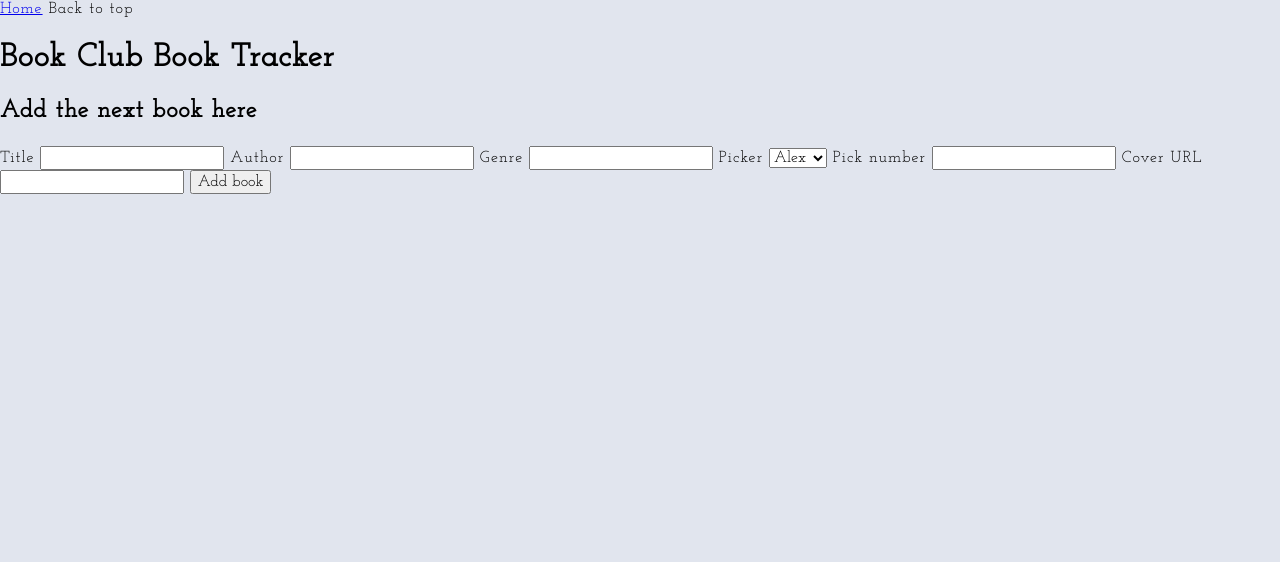
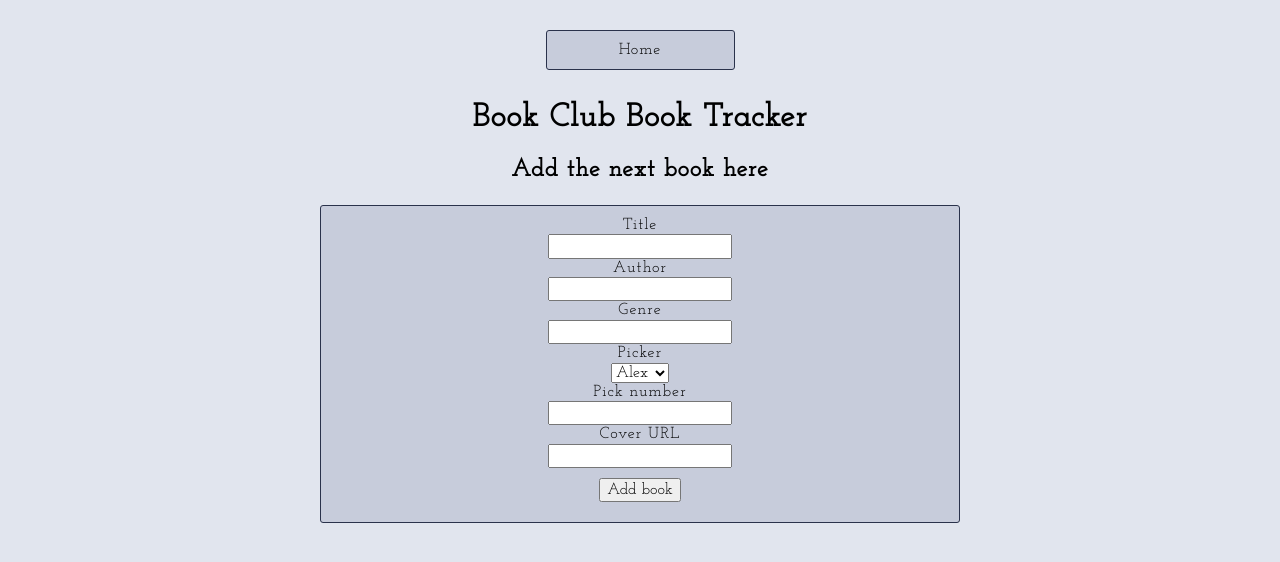
Before and after one commit to hb020202/collection, a PHP site: page /add.php in a window 1280 px wide. Shown: the top 562 px of the page. Run offline with PHP 8.4, Linux system fonts and the light colour scheme.

Commit message:
styling added

```diff
--- a/add.php
+++ b/add.php
@@ -16,26 +16,30 @@ require('dbadddata.php');
     </head>
     <body>
     <nav>
-            <a href="index.php">Home</a>
-            <a>Back to top</a>
+        <a class="btn" href="index.php">Home</a>
     </nav>
         <header>
             <h1>Book Club Book Tracker</h1>
             <h2>Add the next book here</h2>
         </header>
+
         <form method="post">
             <div class="form1">
-
+                <div>
                     <label for="title_input">Title</label>
-                <input id="title_input" name="title_input" type="text">
-
+                </div>
+                <input id="title_input" name="title_input" type="text" required="">
+                <div>
                     <label for="author_input">Author</label>
+                </div>
                 <input id="author_input" name="author_input" type="text" required="">
-
+                <div>
                     <label for="genre_input">Genre</label>
+                </div>
                 <input id="genre_input" name="genre_input" type="text" required="">
-
+                <div>
                     <label for="picker_select">Picker</label>
+                </div>
                 <select id="picker_select" name="picker_select">
                     <option value="Alex">Alex</option>
                     <option value="Holly">Holly</option>
@@ -43,13 +47,18 @@ require('dbadddata.php');
                     <option value="Sam">Sam</option>
                     <option value="Tiley">Tiley</option>
                 </select>
+                <div>
+                    <label for="pick_order">Pick number</label>
+                </div>
+                <input id="pick_order" name="pick_order" type="number" required="">
+                <div>
+                    <label for="cover_input">Cover URL</label>
+                </div>
 
-                <label for="pick_order">Pick number</label>
-                <input id="pick_order" name="pick_order" type="number" step="1" required="">
-                <label for="cover_input">Cover URL</label>
                 <input id="cover_input" name="cover_input" type="text">
-
-                <input type="submit" class="btn" value="Add book">
+                <div>
+                    <input type="submit" class="add_btn btn" value="Add book">
+                </div>
             </div>
         </form>
 
--- a/style2.css
+++ b/style2.css
@@ -7,3 +7,52 @@ body {
     font-family: 'Josefin Slab', serif;
     color: #000000;
 }
+header, nav {
+    display: grid;
+    margin: auto;
+    justify-content: space-around;
+    align-items: center;
+}
+h1,
+h2,
+header {
+    margin:auto;
+    padding:10px;
+}
+
+nav {
+    grid-template-columns: 15%;
+    margin: auto;
+    padding: 30px 10px 10px;
+}
+.form1 {
+    border: 1px solid #2a324b;
+    background-color: #c7ccdb;
+    color: #000000;
+    border-radius: 3px;
+    width: 50%;
+    margin:auto;
+}
+a,
+.form1 {
+    padding: 10px;
+    text-align: center;
+    align-content: center;
+}
+.btn:link,
+.btn:visited {
+    color: #000000;
+    text-decoration: none;
+    border: 1px solid #2a324b;
+    background-color: #c7ccdb;
+    border-radius: 3px;
+}
+.btn:hover {
+    background-color: #e1e5ee;
+    transition-duration: 0.5s;
+    border-color: #6d7275;
+    font-weight: bold;
+}
+.add_btn{
+    margin: 10px;
+}
```
Lines whose indentation alone changed are shown as unchanged.
